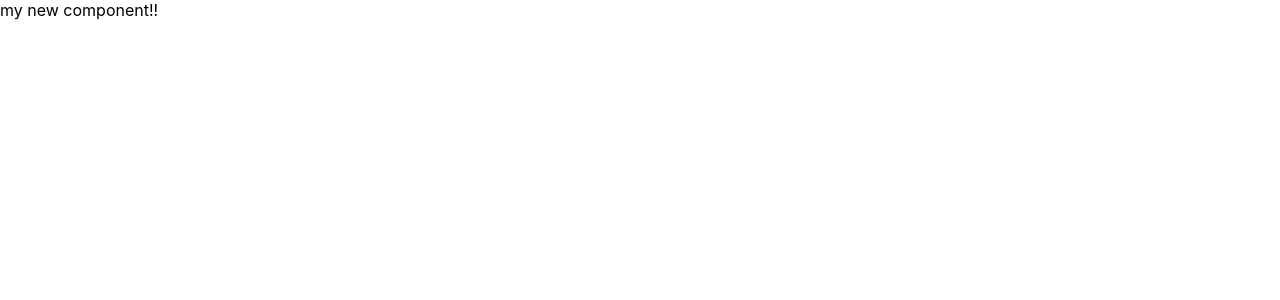
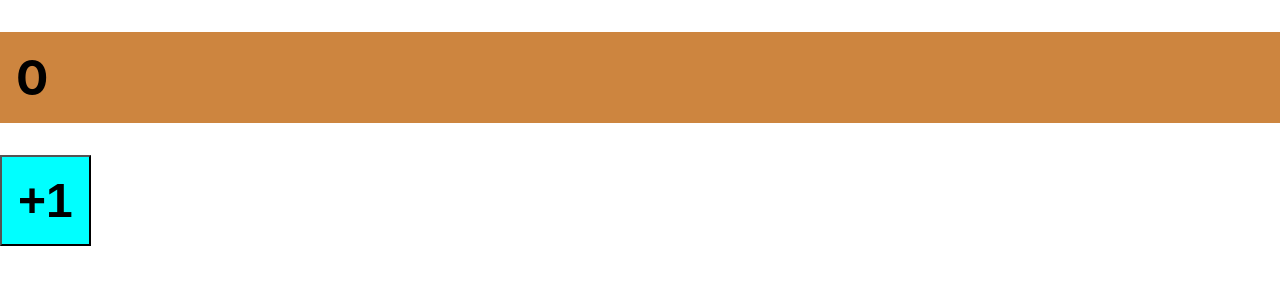
Before and after one commit to MinChoi0129/react_practice_website, a React (Create React App) app: page / in a window 1280 px wide. Shown: the top 300 px of the page. Built offline with nearby package versions, Linux system fonts and the light colour scheme.

Commit message:
create & update files

```diff
--- a/src/App.css
+++ b/src/App.css
@@ -5,3 +5,11 @@
   font-weight: bold;
   padding: 16px;
 }
+
+.react2 {
+  background: peru;
+  color: black;
+  font-size: 48px;
+  font-weight: bold;
+  padding: 16px;
+}
--- a/src/App.js
+++ b/src/App.js
@@ -1,9 +1,8 @@
-import MyComponent from './MyComponent'
+import Counter from "./Counter";
+import "./App.css";
 
 const App = () => {
-  return (
-    <MyComponent />
-  );
+  return <Counter className="react" />;
 };
 
 export default App;
--- /dev/null
+++ b/src/Counter.js
@@ -0,0 +1,23 @@
+import { Component } from "react";
+
+class Counter extends Component {
+  constructor(props) {
+    super(props);
+    this.state = {
+      number: 0,
+    };
+  }
+  render() {
+    const { number } = this.state;
+    return (
+      <div>
+        <h1 className='react2'>{number}</h1>
+        <button className='react' onClick={() => this.setState({ number: number + 1 })}>
+          +1
+        </button>
+      </div>
+    );
+  }
+}
+
+export default Counter;
--- a/src/MyComponent.js
+++ b/src/MyComponent.js
@@ -1,5 +1,22 @@
-const MyComponent = () => {
-  return <div>my new component!!</div>;
+import PropTypes from "prop-types";
+
+const MyComponent = ({ name, fav_num, children }) => {
+  return (
+  <div className="react">
+    제 이름은 {name}입니다.<br/>
+    children 값은 {children}입니다.<br/>
+    fav_num은 {fav_num}입니다.
+  </div>
+  )
+};
+
+MyComponent.defaultProps = {
+  name: "기본이름",
+};
+
+MyComponent.propTypes = {
+  name: PropTypes.string,
+  fav_num: PropTypes.number.isRequired
 };
 
 export default MyComponent;
```
